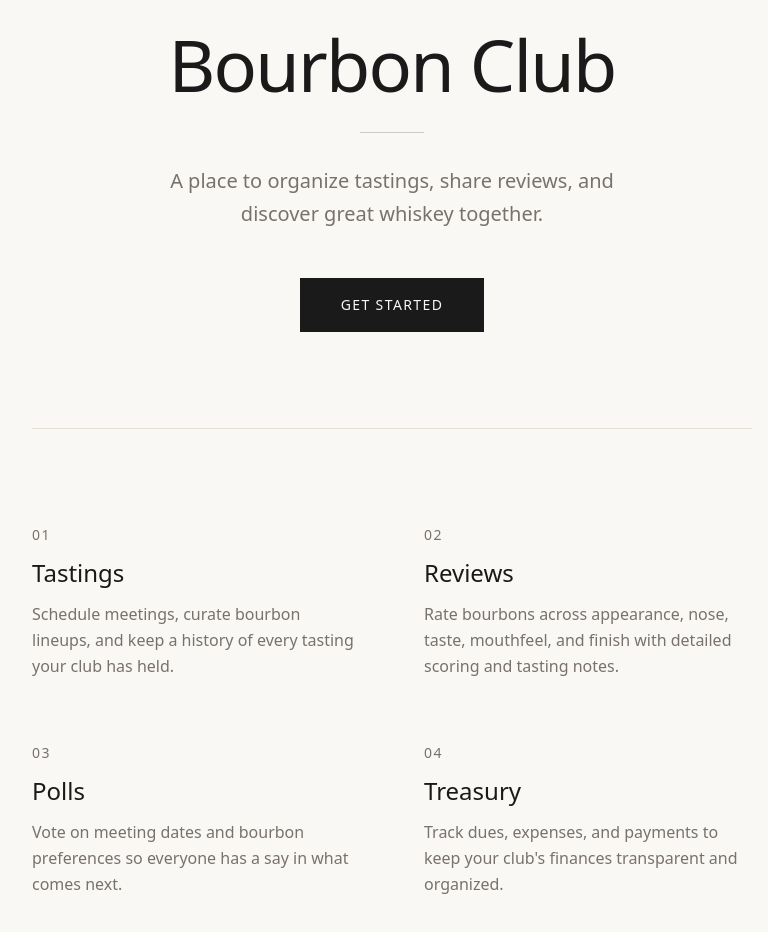
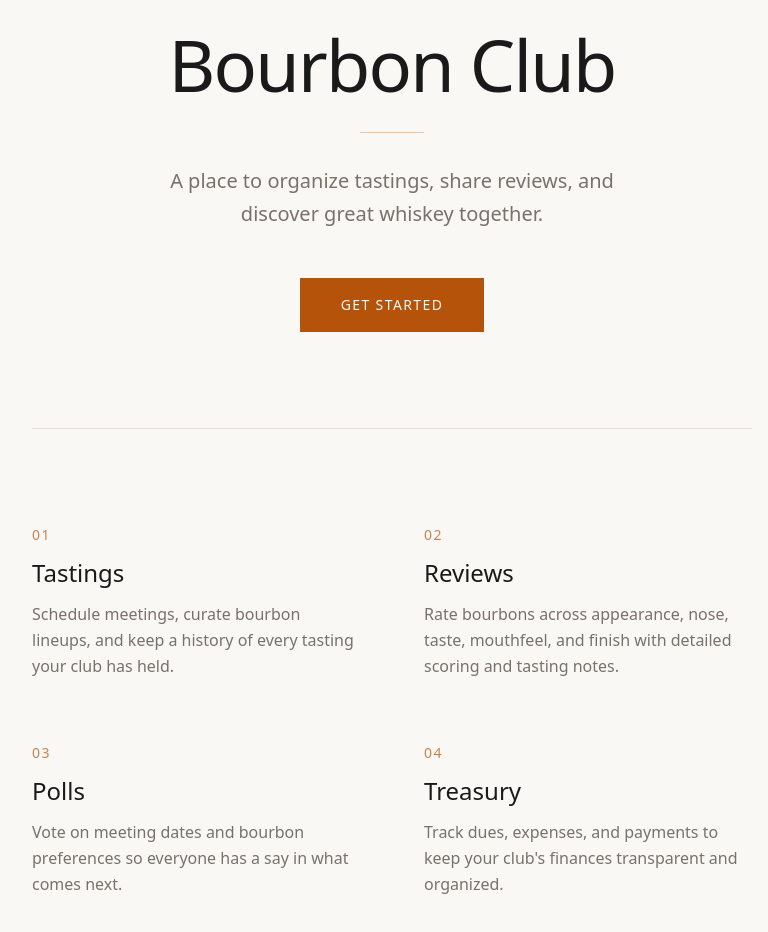
Before and after one commit to hcfm-atx/bourbon-club, a Next.js app: page / in a window 1280 px wide. Shown: the part 280-1212 px from the top of the page, without its empty margins (248-1016 px from the left). Built offline with nearby package versions, Linux system fonts and the light colour scheme; no server answers.

Commit message:
Update landing page to use amber brand colors
Apply primary color token to Get Started button, section divider,
and feature number labels for consistent brand identity.

Co-Authored-By: Claude Opus 4.6 <noreply@anthropic.com>

```diff
--- a/src/app/page.tsx
+++ b/src/app/page.tsx
@@ -29,13 +29,13 @@ export default async function Home() {
         <h1 className="text-6xl sm:text-7xl font-light tracking-tight leading-none">
           Bourbon Club
         </h1>
-        <div className="w-16 h-px bg-foreground/20 my-8" />
+        <div className="w-16 h-px bg-primary/30 my-8" />
         <p className="text-xl text-muted-foreground font-light leading-relaxed max-w-lg">
           A place to organize tastings, share reviews, and discover great whiskey together.
         </p>
         <Link
           href="/login"
-          className="mt-12 inline-flex items-center justify-center border border-foreground bg-foreground text-background px-10 py-4 text-sm tracking-widest uppercase hover:bg-transparent hover:text-foreground transition-all duration-300"
+          className="mt-12 inline-flex items-center justify-center border border-primary bg-primary text-primary-foreground px-10 py-4 text-sm tracking-widest uppercase hover:bg-transparent hover:text-primary transition-all duration-300"
         >
           Get Started
         </Link>
@@ -50,28 +50,28 @@ export default async function Home() {
       <div className="max-w-3xl mx-auto px-6 py-24">
         <div className="grid gap-16 sm:grid-cols-2">
           <div>
-            <p className="text-sm tracking-widest uppercase text-muted-foreground mb-3">01</p>
+            <p className="text-sm tracking-widest uppercase text-primary/70 mb-3">01</p>
             <h3 className="text-2xl font-light mb-3">Tastings</h3>
             <p className="text-muted-foreground leading-relaxed">
               Schedule meetings, curate bourbon lineups, and keep a history of every tasting your club has held.
             </p>
           </div>
           <div>
-            <p className="text-sm tracking-widest uppercase text-muted-foreground mb-3">02</p>
+            <p className="text-sm tracking-widest uppercase text-primary/70 mb-3">02</p>
             <h3 className="text-2xl font-light mb-3">Reviews</h3>
             <p className="text-muted-foreground leading-relaxed">
               Rate bourbons across appearance, nose, taste, mouthfeel, and finish with detailed scoring and tasting notes.
             </p>
           </div>
           <div>
-            <p className="text-sm tracking-widest uppercase text-muted-foreground mb-3">03</p>
+            <p className="text-sm tracking-widest uppercase text-primary/70 mb-3">03</p>
             <h3 className="text-2xl font-light mb-3">Polls</h3>
             <p className="text-muted-foreground leading-relaxed">
               Vote on meeting dates and bourbon preferences so everyone has a say in what comes next.
             </p>
           </div>
           <div>
-            <p className="text-sm tracking-widest uppercase text-muted-foreground mb-3">04</p>
+            <p className="text-sm tracking-widest uppercase text-primary/70 mb-3">04</p>
             <h3 className="text-2xl font-light mb-3">Treasury</h3>
             <p className="text-muted-foreground leading-relaxed">
               Track dues, expenses, and payments to keep your club&apos;s finances transparent and organized.
```
